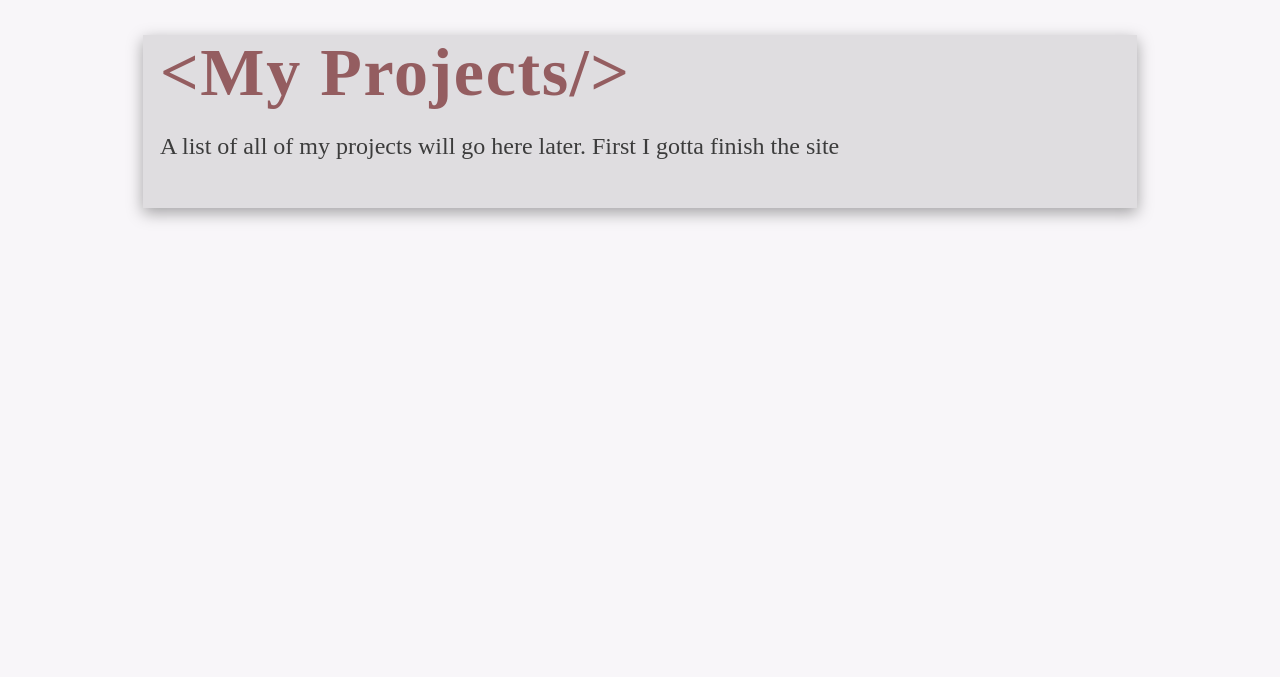
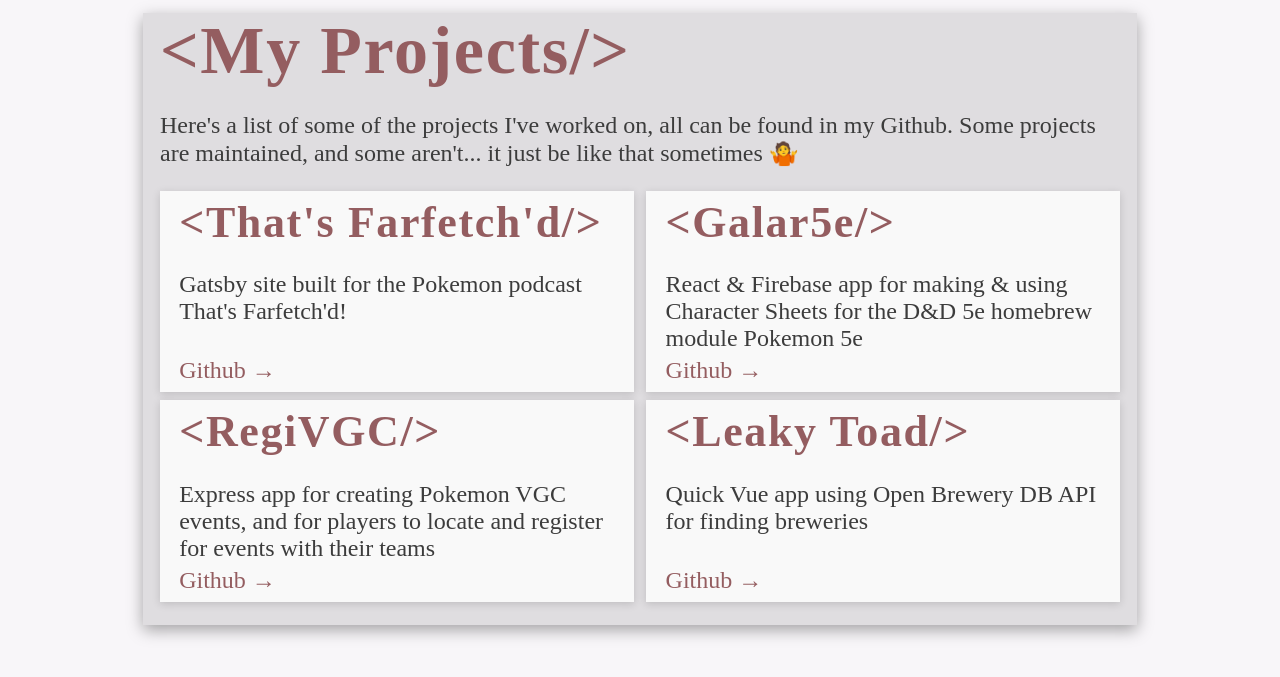
Before and after one commit to takeshi-codes/blog, a Gatsby site: page /projects in a window 1280 px wide. Shown: the part 83-760 px from the top of the page. Built offline with nearby package versions, Linux system fonts and the light colour scheme; Gatsby itself is replaced by a stand-in of ours.

Commit message:
feat: added projects, first blog post, style updates

```diff
--- a/src/components/blogs.jsx
+++ b/src/components/blogs.jsx
@@ -21,6 +21,7 @@
             frontmatter {
               title
               slug
+              date
             }
           }
         }
@@ -31,9 +32,12 @@
     <ArticleLayout key={edge.node.slug}>
       <BlogLink to={`/posts/${edge.node.frontmatter.slug}`}>
         <h2>{edge.node.frontmatter.title}</h2>
+        <p>{edge.node.frontmatter.date}</p>
       </BlogLink>
       <p>{edge.node.excerpt}</p>
-      <BlogLink to={`/posts/${edge.node.frontmatter.slug}`}>Read More &#8594;</BlogLink>
+      <BlogLink to={`/posts/${edge.node.frontmatter.slug}`}>
+        Read More &#8594;
+      </BlogLink>
     </ArticleLayout>
   ));
 };
--- a/src/components/globals.js
+++ b/src/components/globals.js
@@ -19,6 +19,7 @@
   }
   h1 {
     margin-bottom: 1.45rem;
+    margin-top: 0;
     color: #945d60;
     font-family: "Cabana";
     font-weight: bold;
@@ -28,12 +29,17 @@
   }
   h2 {
     margin-bottom: 1.45rem;
+    margin-top: 0;
     color: #945d60;
     font-family: "Cabana";
     font-weight: bold;
     font-size: 2.75rem;
     line-height: 1.1;
     letter-spacing: 0.1rem;
+  }
+  a {
+    text-decoration: none;
+    color: #945d60;
   }
   @media only screen and (max-width: 480px) {
     html {
--- a/src/components/header.jsx
+++ b/src/components/header.jsx
@@ -5,11 +5,12 @@
 
 const StyledHeader = styled.header`
   background: #626e60;
-  margin-bottom: 1.6vh;
+  margin-bottom: 3vh;
   width: 100%;
   height: 9vh;
   @media (max-width: 768px) {
     height: 15vh;
+    margin-bottom: 0;
   }
 `;
 
--- a/src/components/postLayout.jsx
+++ b/src/components/postLayout.jsx
@@ -1,11 +1,12 @@
-
 import React from 'react';
 import { graphql } from 'gatsby';
 import Layout from './layout';
+import SEO from './seo';
 
 const PostLayout = ({ data }) => {
   return (
     <Layout>
+      <SEO title={data.markdownRemark.frontmatter.title} />
       <h1>&#60;{data.markdownRemark.frontmatter.title}&#47;&#62;</h1>
       <div
         dangerouslySetInnerHTML={{
--- /dev/null
+++ b/src/components/project.jsx
@@ -0,0 +1,37 @@
+import React from 'react';
+import styled from 'styled-components';
+
+const ProjectWrapper = styled.article`
+  background: #f9f9f9;
+  padding: 1vh 1.5vw 2vh;
+  box-shadow: rgba(0, 0, 0, 0.15) 0px 2px 8px;
+  position: relative;
+`;
+
+const TitleLink = styled.a`
+  color: #945d60;
+  text-decoration: none;
+`;
+
+const GithubLink = styled.a`
+  color: #945d60;
+  text-decoration: none;
+  margin-left: 1.5vw;
+  left: 0;
+  bottom: 1vh;
+  position: absolute;
+`;
+
+const Project = ({ title, link, description }) => {
+  return (
+    <ProjectWrapper>
+      <TitleLink href={link} rel="noreferrer" target="_blank"><h2>&#60;{title}&#47;&#62;</h2></TitleLink>
+      <p>{description}</p>
+      <GithubLink href={link} rel="noreferrer" target="_blank">
+        Github &#8594;
+      </GithubLink>
+    </ProjectWrapper>
+  );
+};
+
+export default Project;
--- a/src/components/socials.jsx
+++ b/src/components/socials.jsx
@@ -64,9 +64,7 @@
         <path d="M19 0h-14c-2.761 0-5 2.239-5 5v14c0 2.761 2.239 5 5 5h14c2.762 0 5-2.239 5-5v-14c0-2.761-2.238-5-5-5zm-11 19h-3v-11h3v11zm-1.5-12.268c-.966 0-1.75-.79-1.75-1.764s.784-1.764 1.75-1.764 1.75.79 1.75 1.764-.783 1.764-1.75 1.764zm13.5 12.268h-3v-5.604c0-3.368-4-3.113-4 0v5.604h-3v-11h3v1.765c1.396-2.586 7-2.777 7 2.476v6.759z" />
       </SocialSVG>
     </SocialLink>
-    <SocialLink
-      href="mailto:dylan@ctrlaltdylan.com"
-    >
+    <SocialLink href="mailto:dylan@ctrlaltdylan.com">
       <SocialSVG xmlns="http://www.w3.org/2000/svg" viewBox="0 0 24 24">
         <path d="M12 .02c-6.627 0-12 5.373-12 12s5.373 12 12 12 12-5.373 12-12-5.373-12-12-12zm6.99 6.98l-6.99 5.666-6.991-5.666h13.981zm.01 10h-14v-8.505l7 5.673 7-5.672v8.504z" />
       </SocialSVG>
--- a/src/pages/blog.jsx
+++ b/src/pages/blog.jsx
@@ -9,7 +9,7 @@
   <Layout>
     <SEO title="Blog" />
     <h1>&#60;Blogs&#47;&#62;</h1>
-    <Blogs/>
+    <Blogs />
   </Layout>
 );
 
--- a/src/pages/projects.jsx
+++ b/src/pages/projects.jsx
@@ -1,18 +1,50 @@
 import React from 'react';
-import { Link } from 'gatsby';
+import styled from 'styled-components';
 
 import Layout from '../components/layout';
-import Image from '../components/image';
 import SEO from '../components/seo';
+import Project from '../components/project';
+
+const ProjectContainer = styled.section`
+  display: grid;
+  grid-template-columns: repeat(2, 1fr);
+  grid-column-gap: 1vw;
+  grid-row-gap: 1vh;
+  @media (max-width: 768px) {
+    grid-template-columns: repeat(1, 1fr);
+  }
+`;
 
 const ProjectsPage = () => (
   <Layout>
     <SEO title="Projects" />
     <h1>&#60;My Projects&#47;&#62;</h1>
     <p>
-      A list of all of my projects will go here later. First I gotta finish the
-      site
+      Here's a list of some of the projects I've worked on, all can be found in my Github.
+      Some projects are maintained, and some aren't... it just be like that sometimes 🤷
     </p>
+    <ProjectContainer>
+      <Project
+        title="That's Farfetch'd"
+        description="Gatsby site built for the Pokemon podcast That's Farfetch'd!"
+        link="https://github.com/its-dgreen/thats-farfetchd"
+      />
+      <Project
+        title="Galar5e"
+        description="React & Firebase app for making & using Character Sheets for the D&D 5e homebrew module Pokemon 5e"
+        link="https://github.com/its-dgreen/galar5e"
+      />
+      <Project
+        title="RegiVGC"
+        description="Express app for creating Pokemon VGC events, and for players to locate and register for events with their teams"
+        link="https://github.com/its-dgreen/regivgc"
+      />
+      <Project
+        title="Leaky Toad"
+        description="Quick Vue app using Open Brewery DB API for finding breweries"
+        link="https://github.com/its-dgreen/leakytoad"
+      />
+    </ProjectContainer>
   </Layout>
 );
 
```
Also changed, not shown: src/posts/new-website.md (+10 -2 lines), gatsby-node.js (line endings or trailing spaces).
